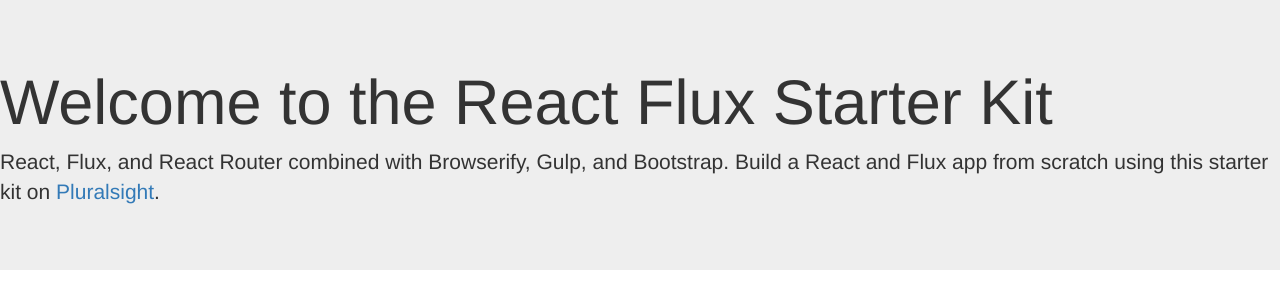
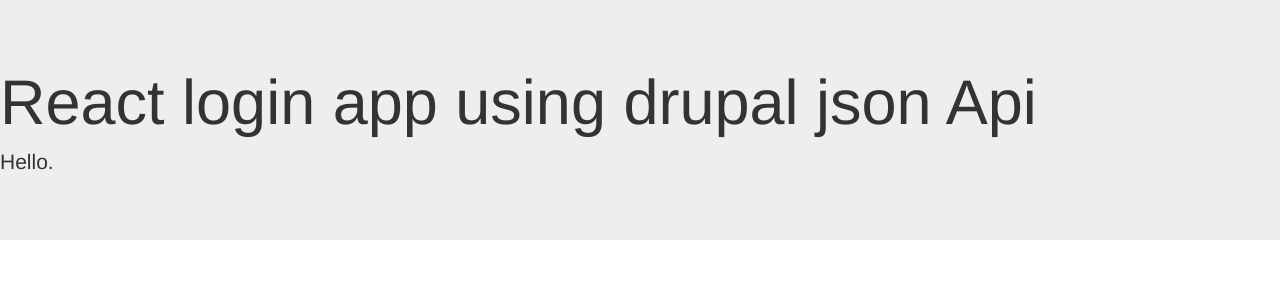
Before and after one commit to chintanvyas89/react-login-app, a website: page src/index.html in a window 1280 px wide. Drawn offline with Linux system fonts and the light colour scheme; files that its build step writes are made by us from their sources; files whose address does not match are found by name.

Commit message:
Changes in index file

```diff
--- a/src/index.html
+++ b/src/index.html
@@ -1,14 +1,14 @@
 <!DOCTYPE html>
 <html lang="en">
   <head>
-    <title>Pluralsight Administration</title>
+    <title>React login</title>
     <link rel="stylesheet" href="css/bundle.css" />
   </head>
   <body>
     <div class="jumbotron">
-      <h1>Welcome to the React Flux Starter Kit</h1>
+      <h1>React login app using drupal json Api</h1>
       <p>
-        React, Flux, and React Router combined with Browserify, Gulp, and Bootstrap. Build a React and Flux app from scratch using this starter kit on <a href="http://www.pluralsight.com/courses/react-flux-building-applications">Pluralsight</a>.
+        Hello.
       </p>
     </div>
     <div id="app"></div>
```
Also changed, not shown: dist/index.html.
